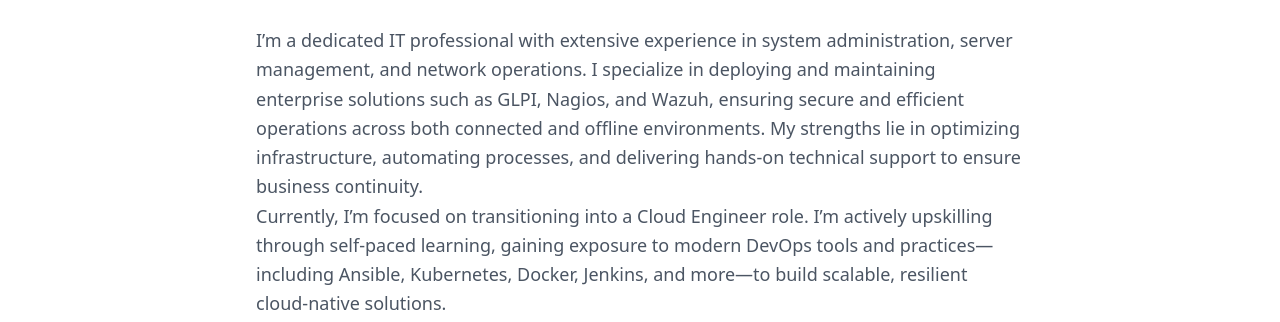
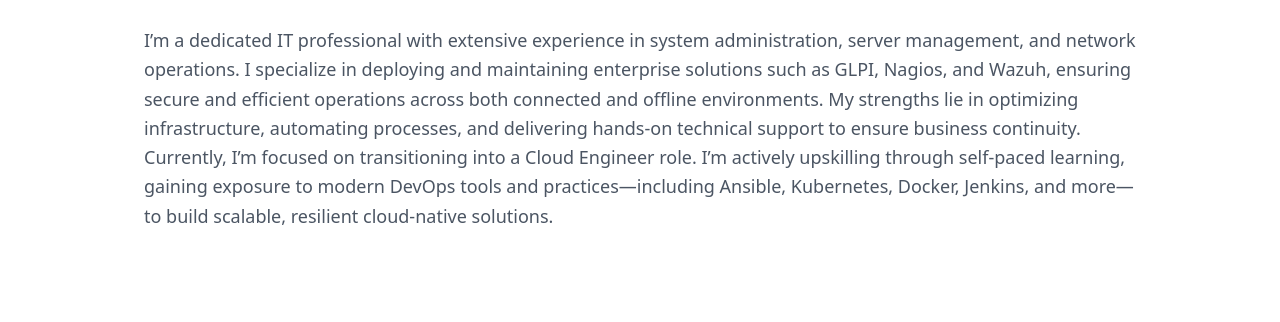
Before and after one commit to dad1755/ridergami-portfolio, a plain HTML site: page index.html in a window 1280 px wide. Shown: the part 478-800 px from the top of the page. Drawn offline with nearby package versions, Linux system fonts and the light colour scheme.

Commit message:
Update index.html

```diff
--- a/index.html
+++ b/index.html
@@ -52,10 +52,10 @@
 <section id="about-me" class="bg-white py-16">
 <div class="max-w-5xl mx-auto px-4 py-10">
     <h2 class="text-3xl md:text-4xl font-bold text-center mb-8 animate-fadeIn">About Me</h2>
-    <p class="text-lg leading-relaxed text-gray-600 max-w-3xl mx-auto animate-fadeIn" style="animation-delay: 0.2s;">
+    <p class="text-lg leading-relaxed text-gray-600 mx-auto animate-fadeIn" style="animation-delay: 0.2s;">
         I’m a dedicated IT professional with extensive experience in system administration, server management, and network operations. I specialize in deploying and maintaining enterprise solutions such as GLPI, Nagios, and Wazuh, ensuring secure and efficient operations across both connected and offline environments. My strengths lie in optimizing infrastructure, automating processes, and delivering hands-on technical support to ensure business continuity.
     </p>
-    <p class="text-lg leading-relaxed text-gray-600 max-w-3xl mx-auto animate-fadeIn" style="animation-delay: 0.2s;">
+    <p class="text-lg leading-relaxed text-gray-600 mx-auto animate-fadeIn" style="animation-delay: 0.2s;">
         Currently, I’m focused on transitioning into a Cloud Engineer role. I’m actively upskilling through self-paced learning, gaining exposure to modern DevOps tools and practices—including Ansible, Kubernetes, Docker, Jenkins, and more—to build scalable, resilient cloud-native solutions.
     </p>
 </div>
```
